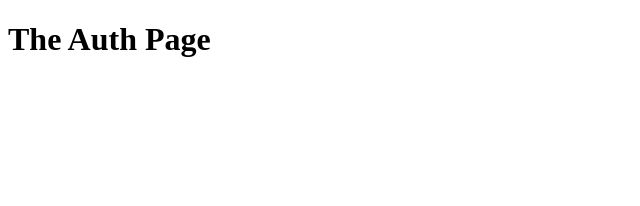
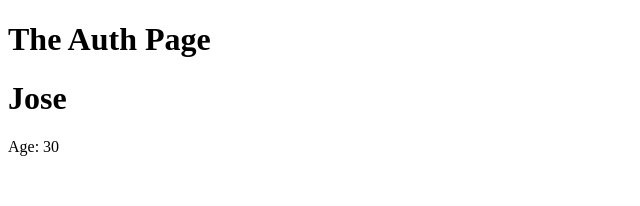
Before and after one commit to jm-avila/next-js-basics, a Next.js app: page /auth in a window 1280 px wide. Shown: the top 206 px of the page, without its empty margins (0-640 px from the left). Built offline with nearby package versions, Linux system fonts and the light colour scheme.

Commit message:
User component

```diff
--- /dev/null
+++ b/components/User.jsx
@@ -0,0 +1,10 @@
+import React from "react";
+
+const User = ({ name, age }) => (
+    <div>
+        <h1>{name}</h1>
+        <p>Age: {age}</p>
+    </div>
+);
+
+export default User;
--- a/pages/auth/index.jsx
+++ b/pages/auth/index.jsx
@@ -1,8 +1,13 @@
 import React from "react";
+import User from "../../components/User";
 
 const authIndexPage = () => (
     <div>
         <h1>The Auth Page</h1>
+        <User
+            name="Jose"
+            age={30}
+        />
     </div>
 );
 
```
